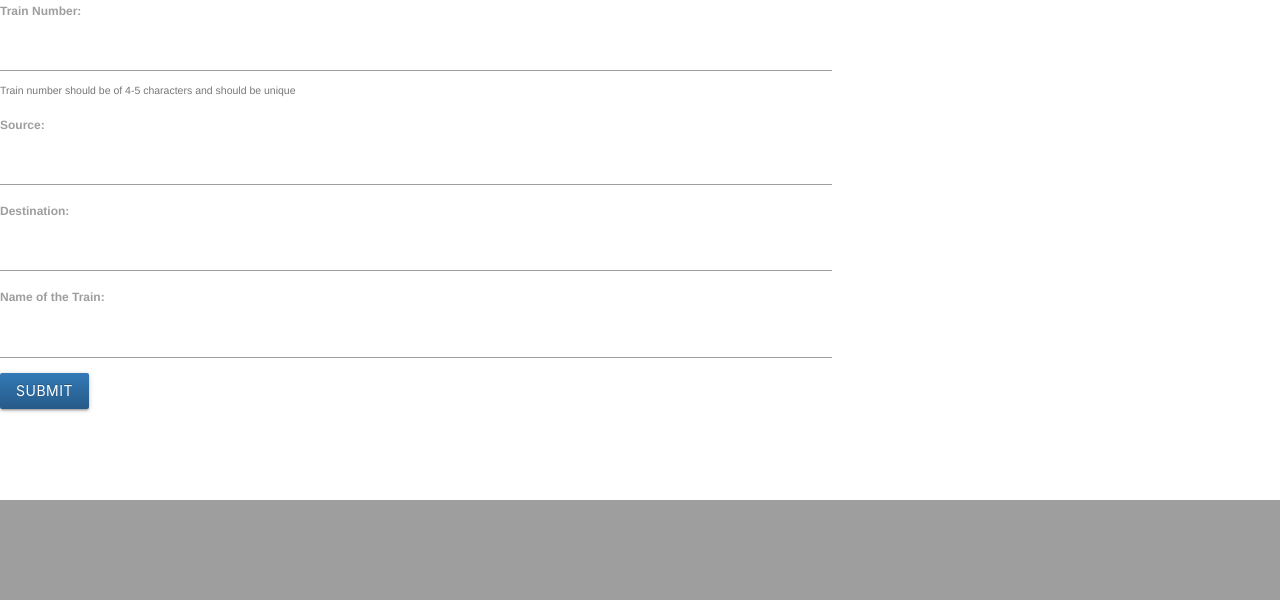
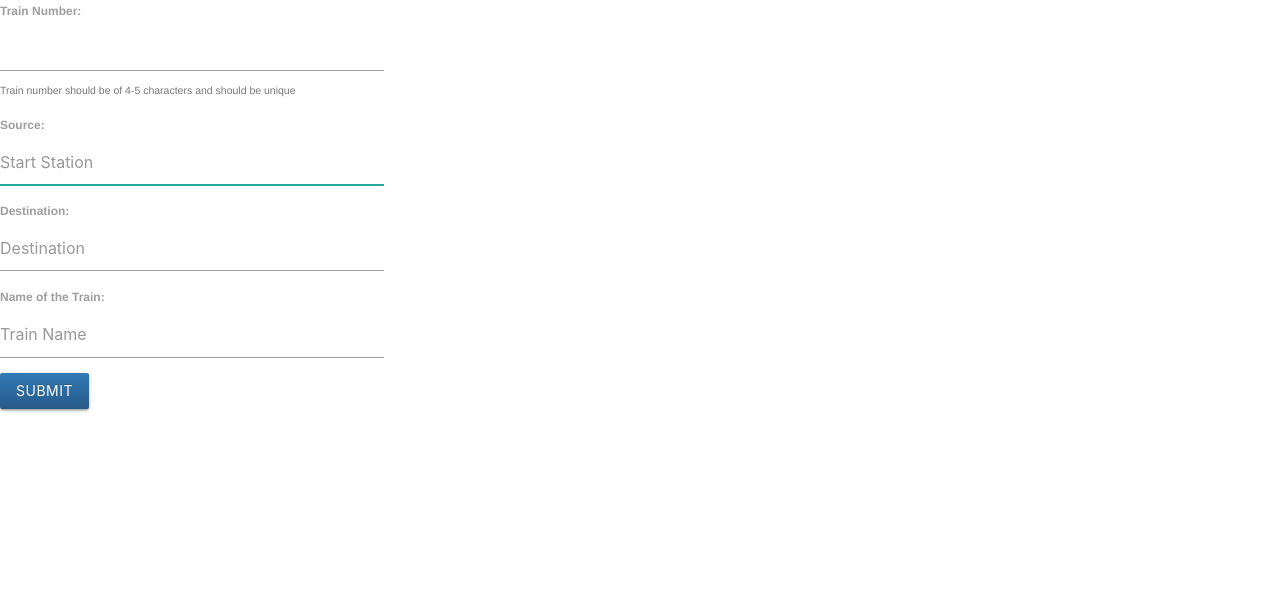
Before and after one commit to MohitSinghal2811/IR-PRS, a Django app: page /add_train in a window 1280 px wide. Shown: the part 720-1320 px from the top of the page. Before the commit the page ends 1220 px from the top, so only its background shows below. Run offline with Django 3.2, Linux system fonts and the light colour scheme; some libraries are stand-ins or nearby versions.

Commit message:
Changes in add_train form and html

```diff
--- a/rail/forms.py
+++ b/rail/forms.py
@@ -4,9 +4,9 @@ from .validators import isTrainNumberUnique
 
 class TrainForm(forms.Form):
     trainNumber = forms.IntegerField(help_text= "Train number should be of 4-5 characters and should be unique", widget = forms.NumberInput(), max_value=99999, min_value=1000, validators = [isTrainNumberUnique, ], label = 'Train Number')
-    starts = forms.CharField(max_length = 20, widget = forms.TextInput(), label = 'Source')
-    ends = forms.CharField(max_length = 20, widget = forms.TextInput(), label = 'Destination')
-    name = forms.CharField(max_length = 30, widget = forms.TextInput(), label = 'Name of the Train')
+    starts = forms.CharField(max_length = 20, widget = forms.TextInput(attrs={'placeholder' :"Start Station",  'required': True , 'autofocus' : True}), label = 'Source')
+    ends = forms.CharField(max_length = 20, widget = forms.TextInput(attrs={'placeholder' :"Destination",  'required': True }), label = 'Destination')
+    name = forms.CharField(max_length = 30, widget = forms.TextInput(attrs={'placeholder' :"Train Name", 'required': True }), label = 'Name of the Train')
 
 
     def clean(self):
@@ -15,3 +15,7 @@ class TrainForm(forms.Form):
         ends = self.cleaned_data.get('ends')
         if(starts == ends):
             raise forms.ValidationError('Source and Destination must be different')
+
+
+class LoginForm(forms.Form):
+    username = forms.CharField(max_length=20, widget = forms.TextInput(attrs={'placeholder' :"Email address" 'required' 'autofocus'}), label = "User Name")
--- a/rail/templates/rail/add_train.html
+++ b/rail/templates/rail/add_train.html
@@ -12,9 +12,9 @@
 
 
 {% block body %}
-    <div class="w3-display-middle" style="width:65%">
-        <div class="w3-container w3-white w3-padding-16"  style="height: 500px; overflow-y: scroll;">
-            <table style="width: 50%; margin: 0 25%;">
+    <div class="w3-display-left w3-margin-left" style="width:30%">
+        <div class="w3-container w3-white w3-padding-16"  style="height: 600px; overflow-y: scroll;">
+            <table style="width: 50%; margin: 0 25%;" >
                 <form method="post" novalidate>
                 {% csrf_token %}
 
--- a/rail/templates/rail/login.html
+++ b/rail/templates/rail/login.html
@@ -34,7 +34,7 @@
     </style>
   </head>
   <body class="text-center">
-    <form class="form-signin">
+    <form class="form-signin" action="POST">
   <img class="mb-4" src="{% static 'assets/brand/bootstrap-solid.svg' %}" alt="" width="72" height="72">
   <h1 class="h3 mb-3 font-weight-normal">Please sign in</h1>
   <label for="inputEmail" class="sr-only">Email address</label>
```
